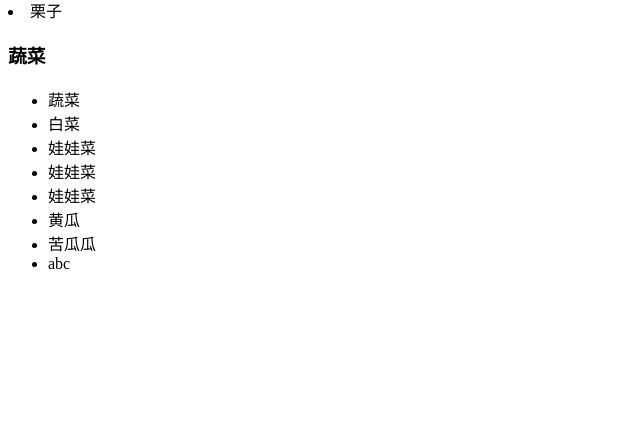
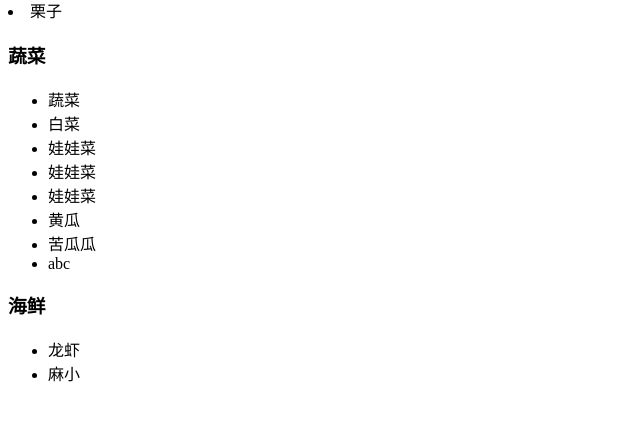
Before and after one commit to AdamLiu2030/day04, a Flask app: page /index in a window 1280 px wide. Shown: the part 358-779 px from the top of the page, without its empty margins (0-640 px from the left). Run offline with Flask 2, Linux system fonts and the light colour scheme.

Commit message:
添加海鲜

```diff
--- a/templates/index.html
+++ b/templates/index.html
@@ -28,5 +28,10 @@
 		<li>苦瓜瓜</li>
 		<li>abc</li>
 	</ul>
+	<h3>海鲜</h3>
+	<ul>
+		<li>龙虾</li>
+		<li>麻小</li>
+	</ul>
 </body>
 </html>
```
